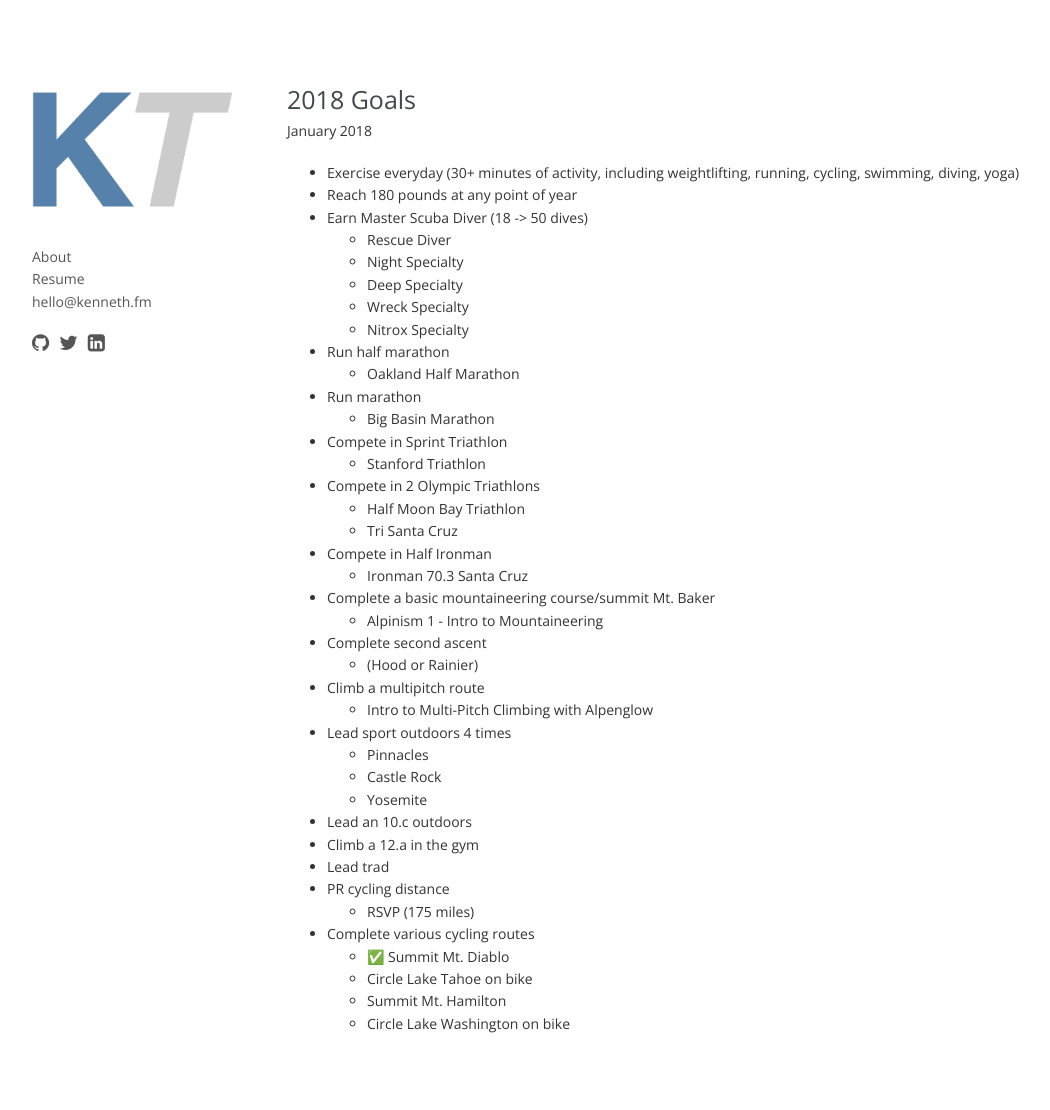
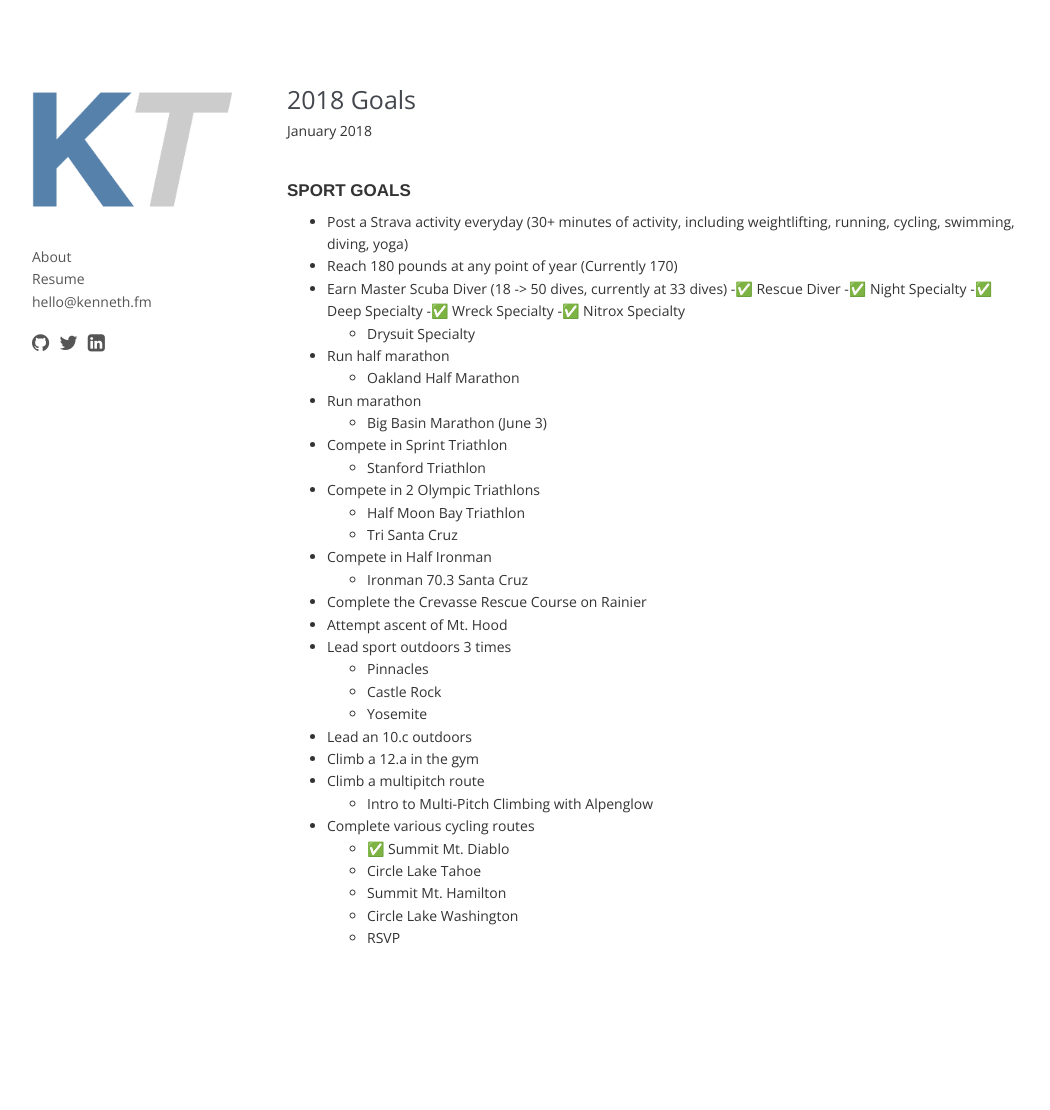
Before and after one commit to ktransier/blog, a Jekyll site: the page built from _posts/2018-01-12-goals-2018.md, in a window 1280 px wide. Shown: the whole page, without its empty margins (113-1163 px from the left). Built offline with Jekyll 4.4.1, drawn with Linux system fonts in a browser that asks for light colours; nearby versions of some CDN libraries; after the commit the page ends 1024 px from its top, so only the background shows below that.

Commit message:
goal update

```diff
--- a/_posts/2018-01-12-goals-2018.md
+++ b/_posts/2018-01-12-goals-2018.md
@@ -5,18 +5,20 @@ title: 2018 Goals
 category: blog
 ---
 
-- Exercise everyday (30+ minutes of activity, including weightlifting, running, cycling, swimming, diving, yoga)
-- Reach 180 pounds at any point of year
-- Earn Master Scuba Diver (18 -> 50 dives)
-  - Rescue Diver
-  - Night Specialty
-  - Deep Specialty
-  - Wreck Specialty
-  - Nitrox Specialty
+### Sport Goals
+- Post a Strava activity everyday (30+ minutes of activity, including weightlifting, running, cycling, swimming, diving, yoga)
+- Reach 180 pounds at any point of year (Currently 170)
+- Earn Master Scuba Diver (18 -> 50 dives, currently at 33 dives)
+  -✅   Rescue Diver
+  -✅   Night Specialty
+  -✅   Deep Specialty
+  -✅   Wreck Specialty
+  -✅   Nitrox Specialty
+  - Drysuit Specialty
 - Run half marathon
   - Oakland Half Marathon
 - Run marathon
-  - Big Basin Marathon
+  - Big Basin Marathon (June 3)
 - Compete in Sprint Triathlon
   - Stanford Triathlon
 - Compete in 2 Olympic Triathlons
@@ -24,23 +26,19 @@ category: blog
   - Tri Santa Cruz
 - Compete in Half Ironman
   - Ironman 70.3 Santa Cruz
-- Complete a basic mountaineering course/summit Mt. Baker
-  - Alpinism 1 - Intro to Mountaineering
-- Complete second ascent
-  - (Hood or Rainier)
-- Climb a multipitch route
-  - Intro to Multi-Pitch Climbing with Alpenglow
-- Lead sport outdoors 4 times
+- Complete the Crevasse Rescue Course on Rainier
+- Attempt ascent of Mt. Hood
+- Lead sport outdoors 3 times
   - Pinnacles
   - Castle Rock
   - Yosemite
 - Lead an 10.c outdoors
 - Climb a 12.a in the gym
-- Lead trad
-- PR cycling distance
-  - RSVP (175 miles)
+- Climb a multipitch route
+  - Intro to Multi-Pitch Climbing with Alpenglow
 - Complete various cycling routes
-  - ✅ Summit Mt. Diablo
-  - Circle Lake Tahoe on bike
+  - ✅  Summit Mt. Diablo
+  - Circle Lake Tahoe
   - Summit Mt. Hamilton
-  - Circle Lake Washington on bike
+  - Circle Lake Washington
+  - RSVP
```
